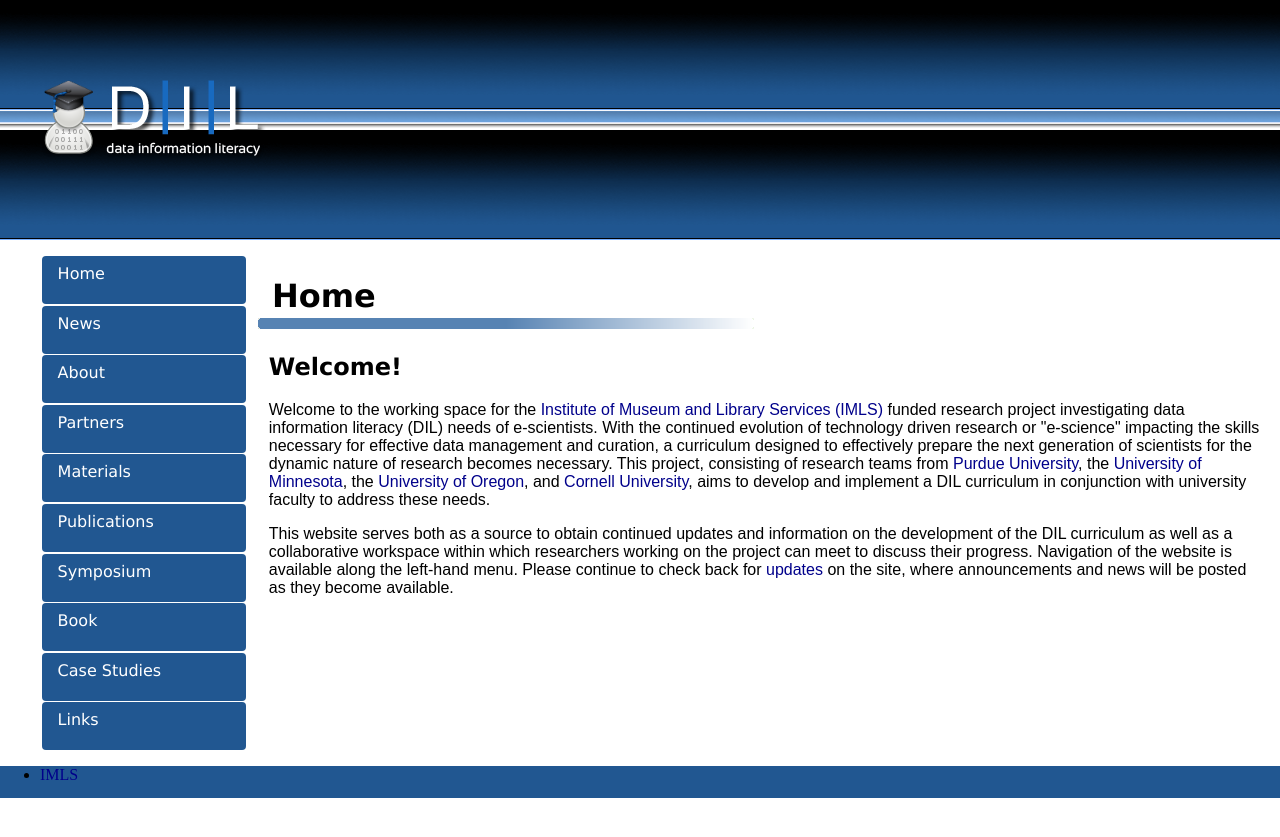
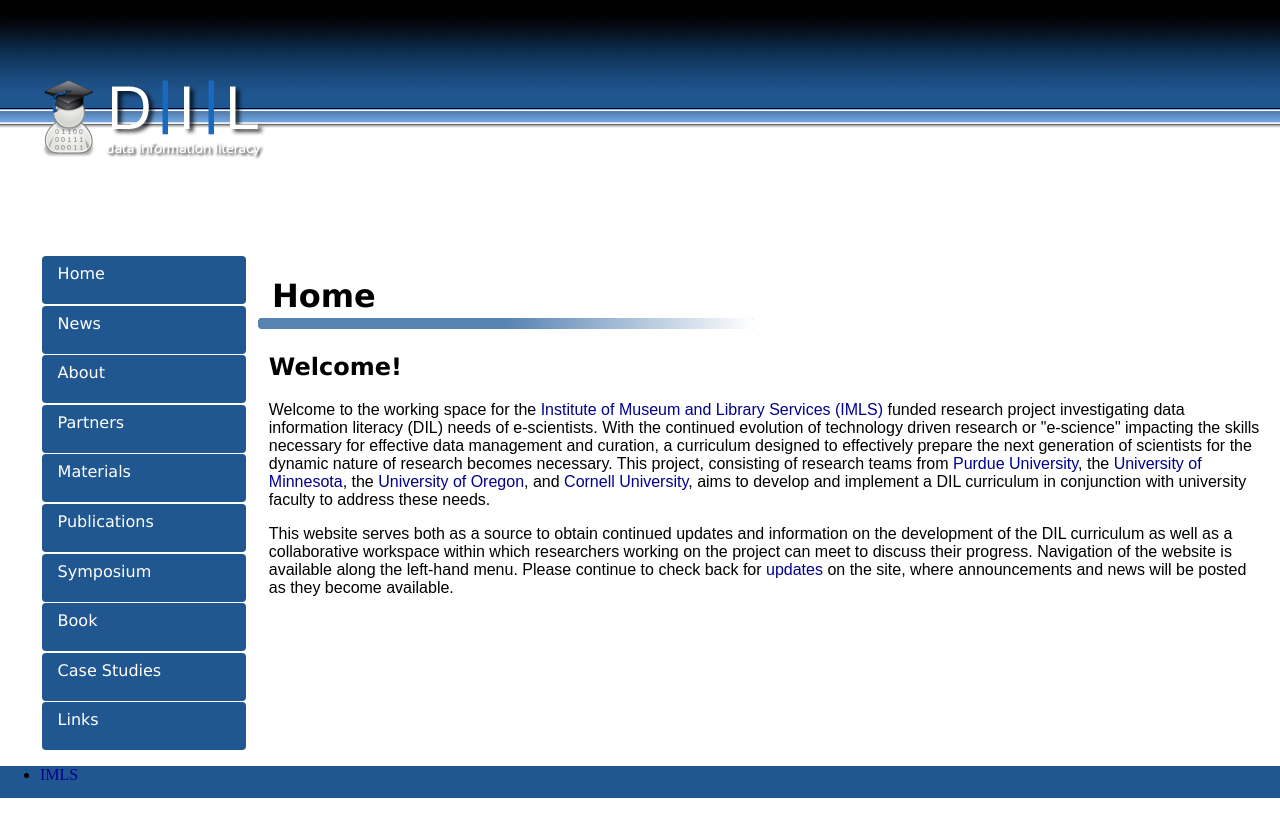
Before and after one commit to datainfolit/datainfolit, a Jekyll site: the page built from index.html, in a window 1280 px wide. Shown: the top 837 px of the page. Built offline with Jekyll 4.4.1, drawn with Linux system fonts in a browser that asks for light colours.

Commit message:
Update main.css

```diff
--- a/css/main.css
+++ b/css/main.css
@@ -84,7 +84,7 @@
 }
 /*header*/
 header {
-    background: url('../images/header5.png');
+    background: url('../images/header5.png') repeat-x;
     width: 100%;
     height: 4em;
     padding-top: 4em;
```
